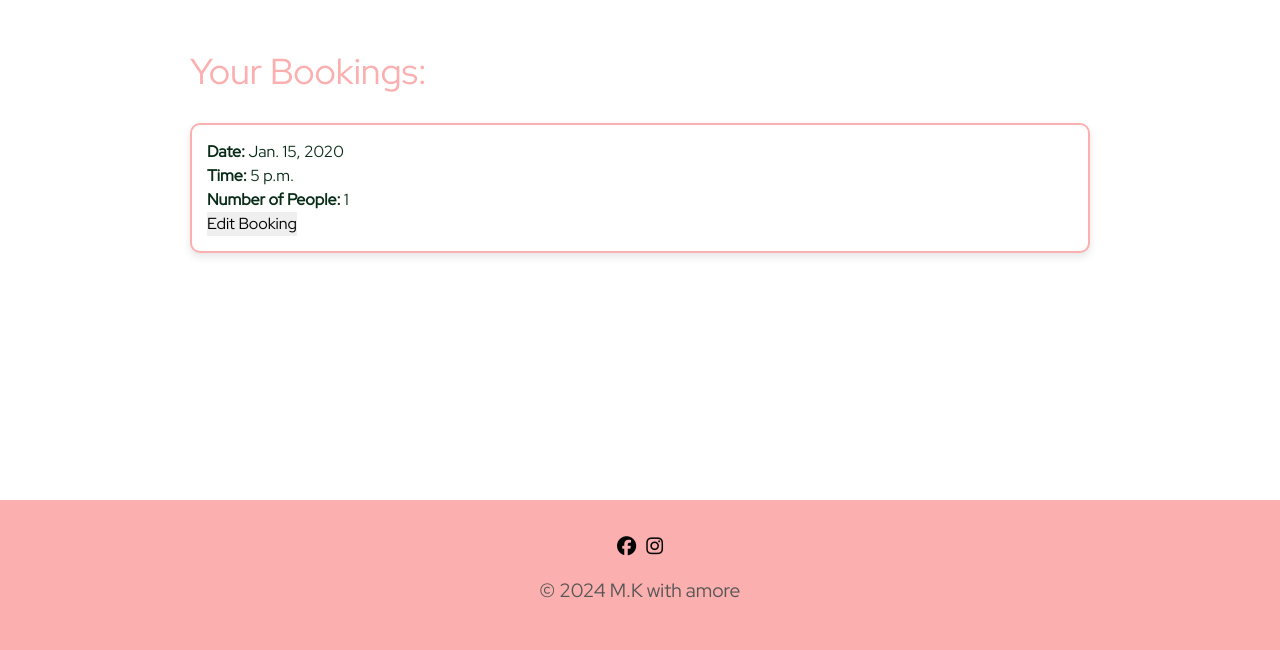
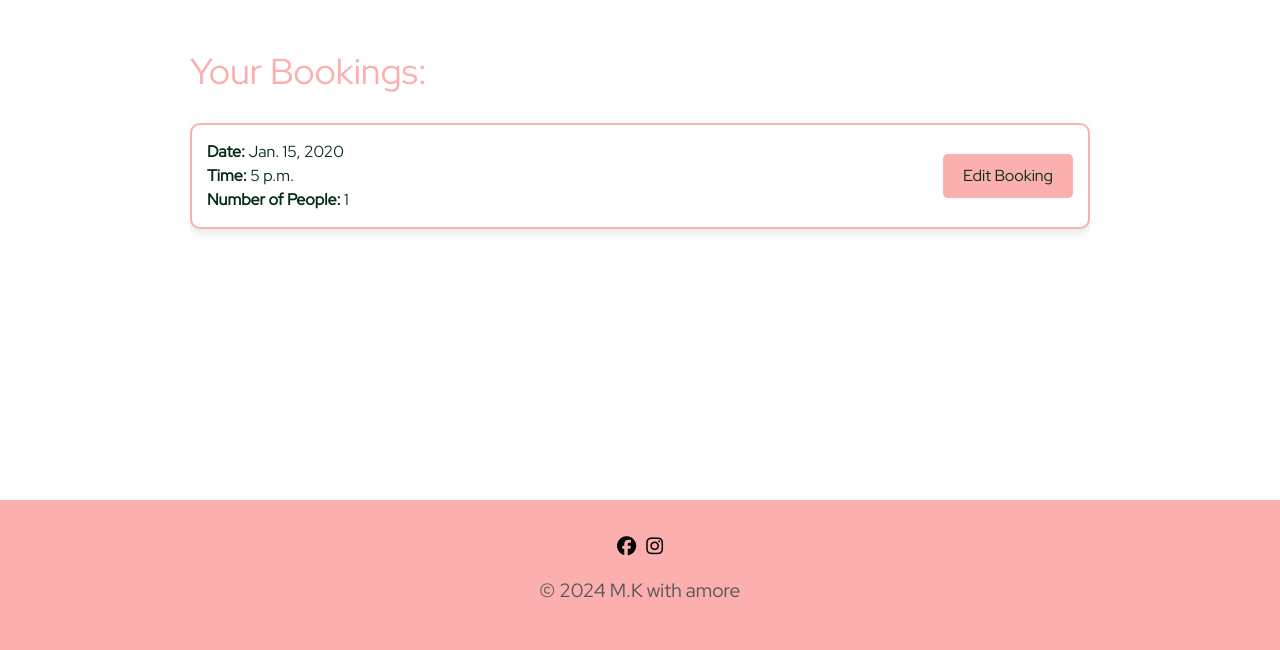
Before and after one commit to Maximiliane-K/ristorante-amore, a Django app: page /view_bookings/ in a window 1280 px wide. Shown: the part 150-800 px from the top of the page. Run offline with Django 3.2, Linux system fonts and the light colour scheme; a user stored in the database is signed in; tables that the repository leaves empty hold one stand-in row (values such as "Sample post"); some libraries are stand-ins or nearby versions.

Commit message:
Style 'edit booking' button on booking items card

```diff
--- a/bookings/templates/bookings/view_bookings.html
+++ b/bookings/templates/bookings/view_bookings.html
@@ -7,15 +7,15 @@
     <ul class="booking-list">
         {% for booking in user_bookings %}
             <li class="booking-item">
-                <strong>Date:</strong> {{ booking.date }}<br>
-                <strong>Time:</strong> {{ booking.time }}<br>
-                <strong>Number of People:</strong> {{ booking.num_people }}<br>
-
-                <form method="post" action="#">
+                <div class="booking-details">
+                    <strong>Date:</strong> {{ booking.date }}<br>
+                    <strong>Time:</strong> {{ booking.time }}<br>
+                    <strong>Number of People:</strong> {{ booking.num_people }}<br>
+                </div>
+                <form method="post" action="#" class="edit-form">
                     {% csrf_token %}
                     <button type="submit">Edit Booking</button>
                 </form>
-
             </li>
         {% empty %}
             <li class="no-booking">No bookings found.</li>
--- a/static/css/style.css
+++ b/static/css/style.css
@@ -158,11 +158,13 @@ p {
     color: #555
 }
 
-/* styling for list of bookings */
+/* styling for list of booking items */
 .booking-container {
     max-width: 900px;
     margin: 50px auto;
     padding-bottom: 6rem;
+    overflow-y: auto;
+    max-height: calc(100vh - 200px);
 }
 
 .booking-container h1 {
@@ -177,6 +179,9 @@ p {
 }
 
 .booking-item {
+    display: flex;
+    justify-content: space-between;
+    align-items: center;
     margin-bottom: 20px;
     padding: 15px;
     border: 2px solid #FBAFAF;
@@ -185,16 +190,26 @@ p {
     background-color: #FFFFFF;
 }
 
-.booking-item strong {
+.booking-details strong {
     color: #082C16;
 }
 
-.no-booking {
-    padding: 15px;
-    border: 2px solid #FBAFAF;
-    border-radius: 10px;
-    box-shadow: 0 4px 8px rgba(0, 0, 0, 0.1);
-    background-color: #FFFFFF;
+.edit-form {
+    margin-left: 15px;
+}
+
+.edit-form button[type="submit"] {
+    background-color: #FBAFAF;
+    border-color: #FBAFAF;
+    color: #082C16;
+    padding: 10px 20px;
+    font-size: 16px;
+    border-radius: 5px;
+    cursor: pointer;
+}
+
+.edit-form button[type="submit"]:hover {
+    background-color: #082C16;
     color: #FBAFAF;
 }
 
@@ -214,8 +229,12 @@ p {
     .category {
         flex-basis: 100%;
     }
+
+    .edit-form button[type="submit"] {
+        padding: 8px 16px;
+        font-size: 14px;
+    }
 }
-
 
 /* for small screen sizes from 995px and down */
 @media screen and (max-width: 995px) {
```
